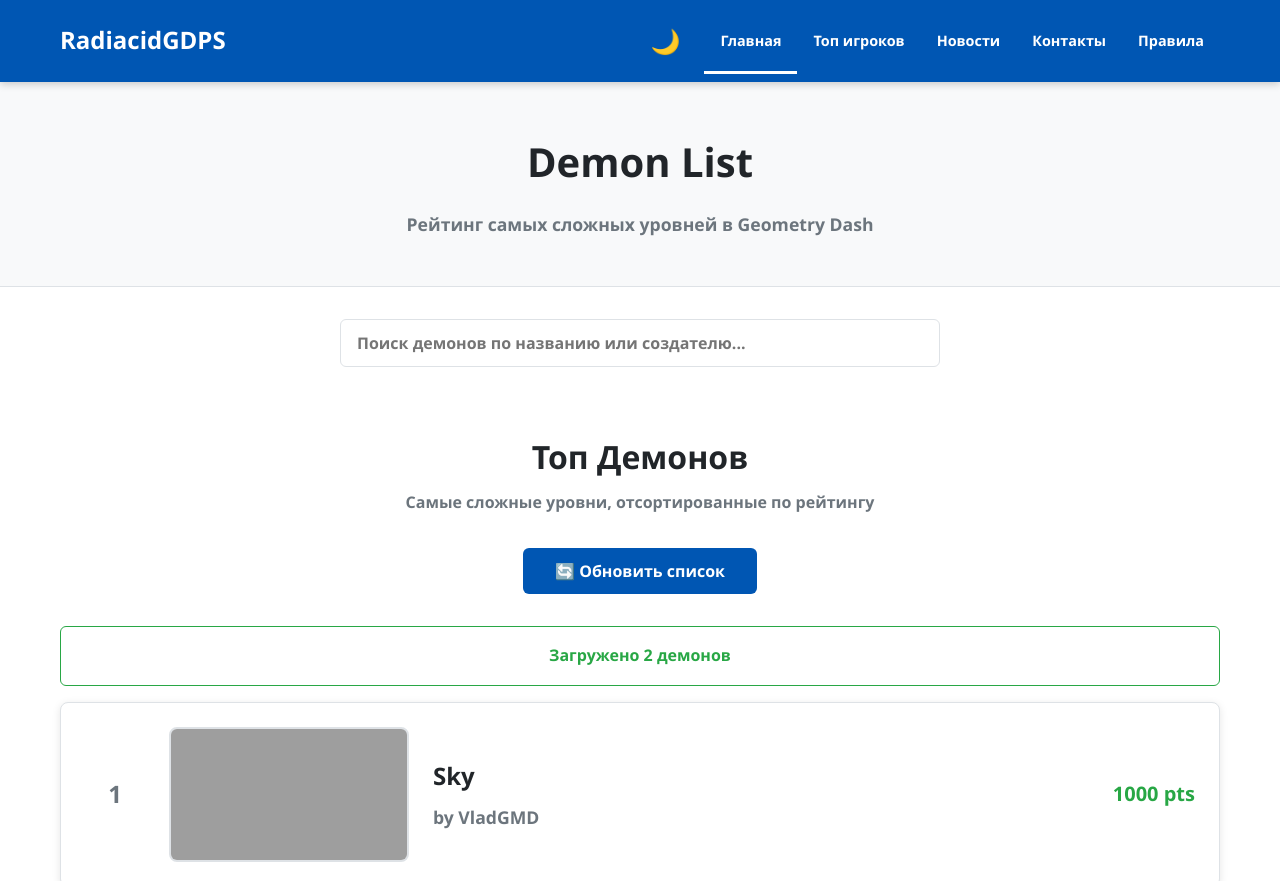
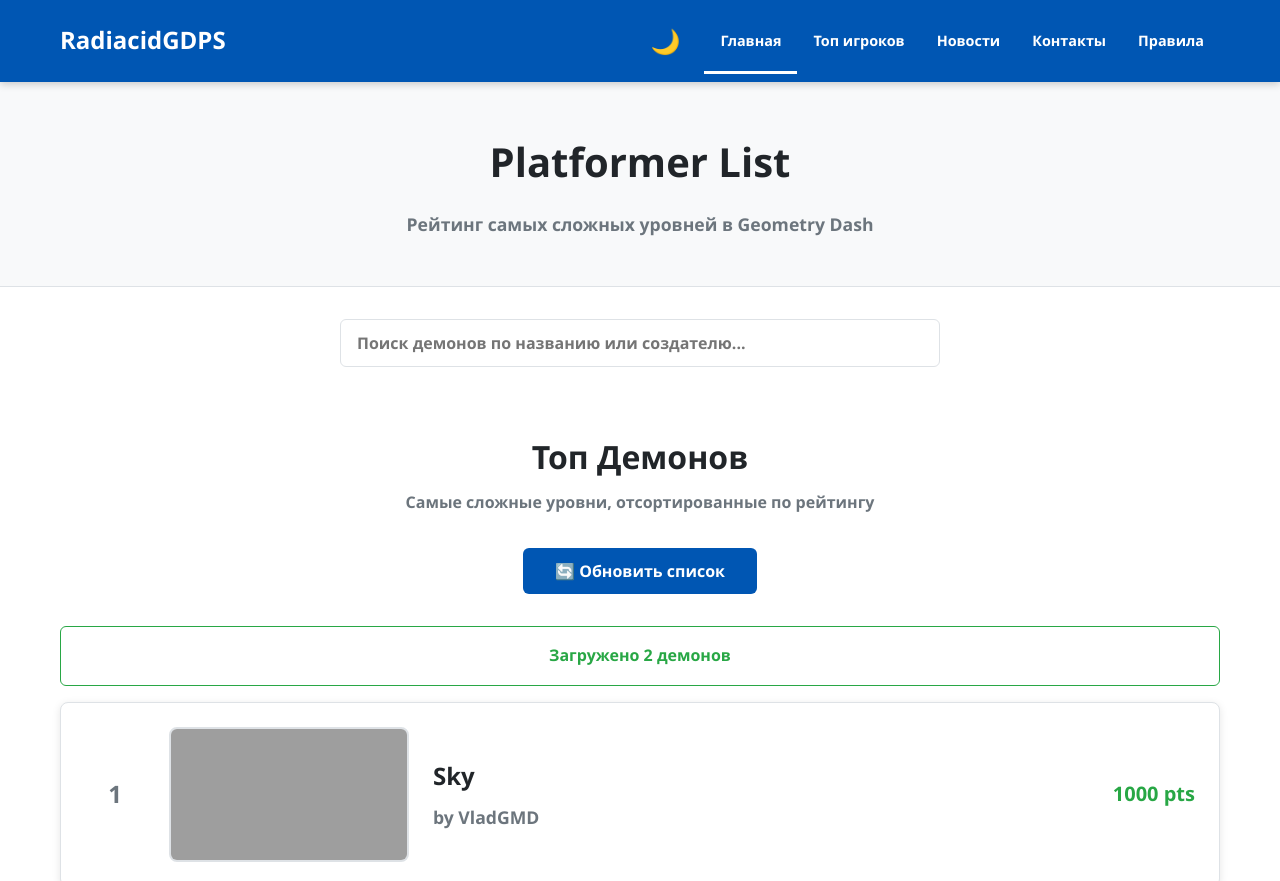
Before and after one commit to maynnank-cmyk/RadiacidGDPSPlatformerlist, a website: page index.html in a window 1280 px wide. Shown: the top 881 px of the page. Drawn offline with Linux system fonts and the light colour scheme; grey boxes are pictures that could not be loaded.

Commit message:
Update index.html

```diff
--- a/index.html
+++ b/index.html
@@ -573,7 +573,7 @@
 
     <section class="hero">
         <div class="container">
-            <h1>Demon List</h1>
+            <h1>Platformer List</h1>
             <p>Рейтинг самых сложных уровней в Geometry Dash</p>
         </div>
     </section>
```
